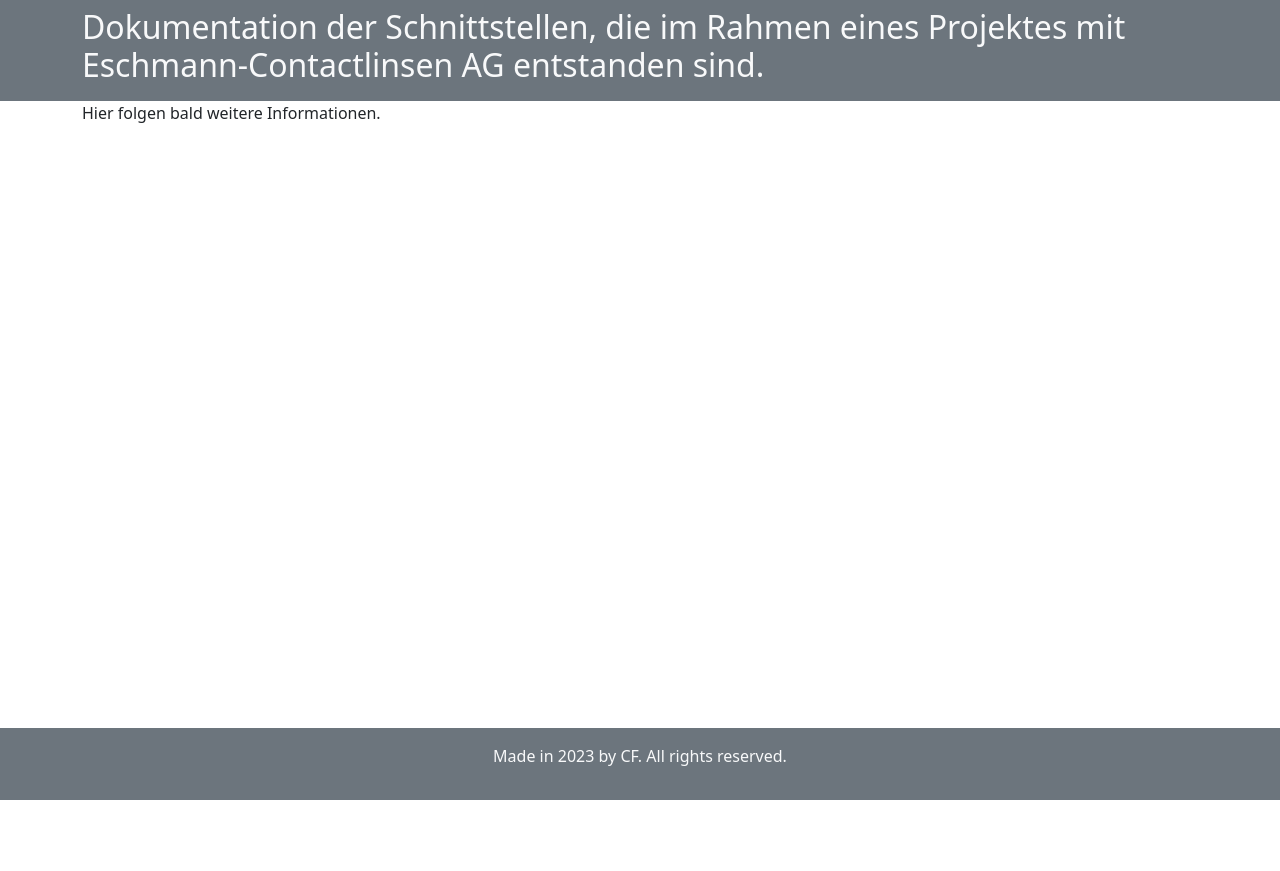
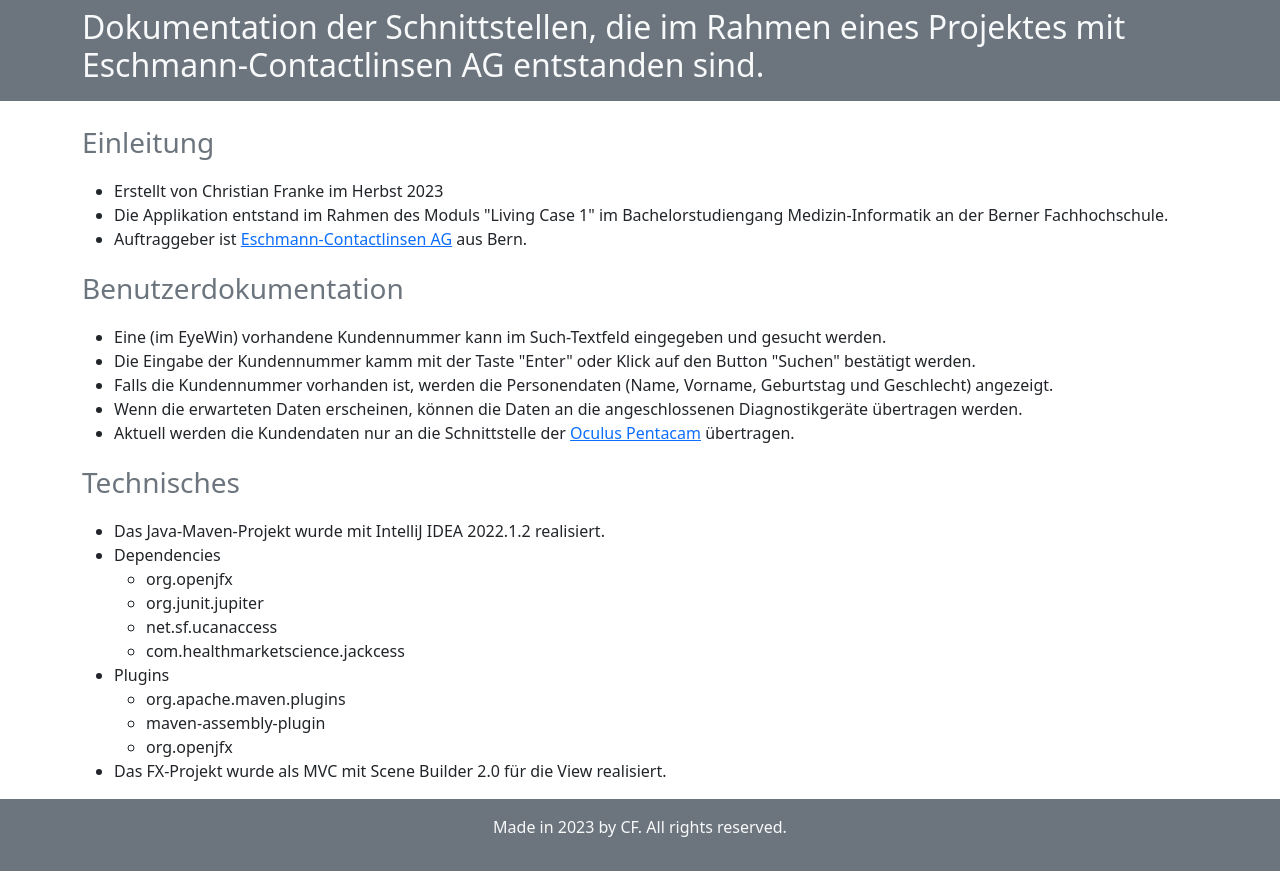
Before and after one commit to teletrabbie/teletrabbie.github.io, a plain HTML site: page livingcase01/eyewininterfaces.html in a window 1280 px wide. Before the commit the page ends 800 px from the top, so only its background shows below. Drawn offline with nearby package versions, Linux system fonts and the light colour scheme.

Commit message:
User documentation of eyewin interface

```diff
--- a/livingcase01/eyewininterfaces.html
+++ b/livingcase01/eyewininterfaces.html
@@ -1,5 +1,5 @@
 <!DOCTYPE html>
-<html lang="en">
+<html lang="en" xmlns="http://www.w3.org/1999/html">
 <head>
     <meta charset="UTF-8">
     <title>EyeWin Schnittstellen</title>
@@ -12,6 +12,7 @@
         min-height: 100vh; /* Set minimum height to 100% of the viewport height */
     }
     main {
+        padding-top: 20px;
         flex: 1; /* Grow and take available space */
     }
   </style>
@@ -25,11 +26,46 @@
     </div>
 </nav>
 
+<!-- Main Content -->
 <main>
 <div class = "container">
-Hier folgen bald weitere Informationen.
+    <p class="text-secondary fs-3">Einleitung</p>
+    <ul>
+        <li>Erstellt von Christian Franke im Herbst 2023</li>
+        <li>Die Applikation entstand im Rahmen des Moduls "Living Case 1" im Bachelorstudiengang Medizin-Informatik an der Berner Fachhochschule.</li>
+        <li>Auftraggeber ist <a href="https://eschmann-contactlinsen.ch/" target="_blank">Eschmann-Contactlinsen AG</a> aus Bern.</li>
+    </ul>
+    <p class="text-secondary fs-3">Benutzerdokumentation</p>
+    <ul>
+        <li>Eine (im EyeWin) vorhandene Kundennummer kann im Such-Textfeld eingegeben und gesucht werden.</li>
+        <li>Die Eingabe der Kundennummer kamm mit der Taste "Enter" oder Klick auf den Button "Suchen" bestätigt werden.</li>
+        <li>Falls die Kundennummer vorhanden ist, werden die Personendaten (Name, Vorname, Geburtstag und Geschlecht) angezeigt.</li>
+        <li>Wenn die erwarteten Daten erscheinen, können die Daten an die angeschlossenen Diagnostikgeräte übertragen werden.</li>
+        <li>Aktuell werden die Kundendaten nur an die Schnittstelle der <a href="https://www.pentacam.com/de" target="_blank">Oculus Pentacam</a> übertragen.</li>
+    </ul>
+    <p class="text-secondary fs-3">Technisches</p>
+    <ul>
+        <li>Das Java-Maven-Projekt wurde mit IntelliJ IDEA 2022.1.2 realisiert.</li>
+        <li>Dependencies</li>
+        <ul>
+            <li>org.openjfx</li>
+            <li>org.junit.jupiter</li>
+            <li>net.sf.ucanaccess</li>
+            <li>com.healthmarketscience.jackcess</li>
+        </ul>
+        <li>Plugins</li>
+        <ul>
+            <li>org.apache.maven.plugins</li>
+            <li>maven-assembly-plugin</li>
+            <li>org.openjfx</li>
+        </ul>
+        <li>Das FX-Projekt wurde als MVC mit Scene Builder 2.0 für die View realisiert.</li>
+    </ul>
+
 </div>
 </main>
+
+<!-- Footer -->
 <footer class="bg-secondary text-light text-center py-3">
     <p>Made in 2023 by CF. All rights reserved.</p>
 </footer>
```
